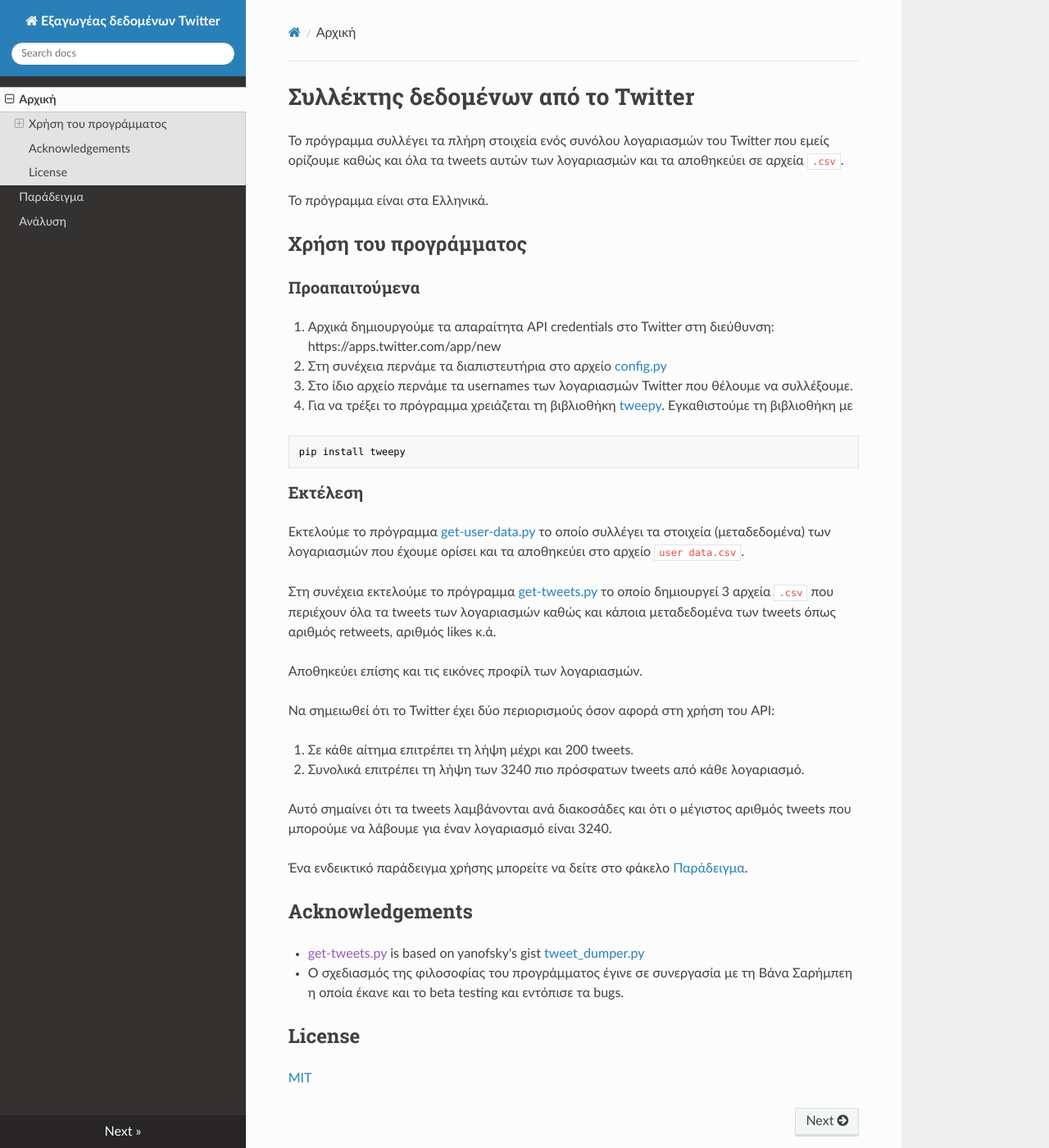
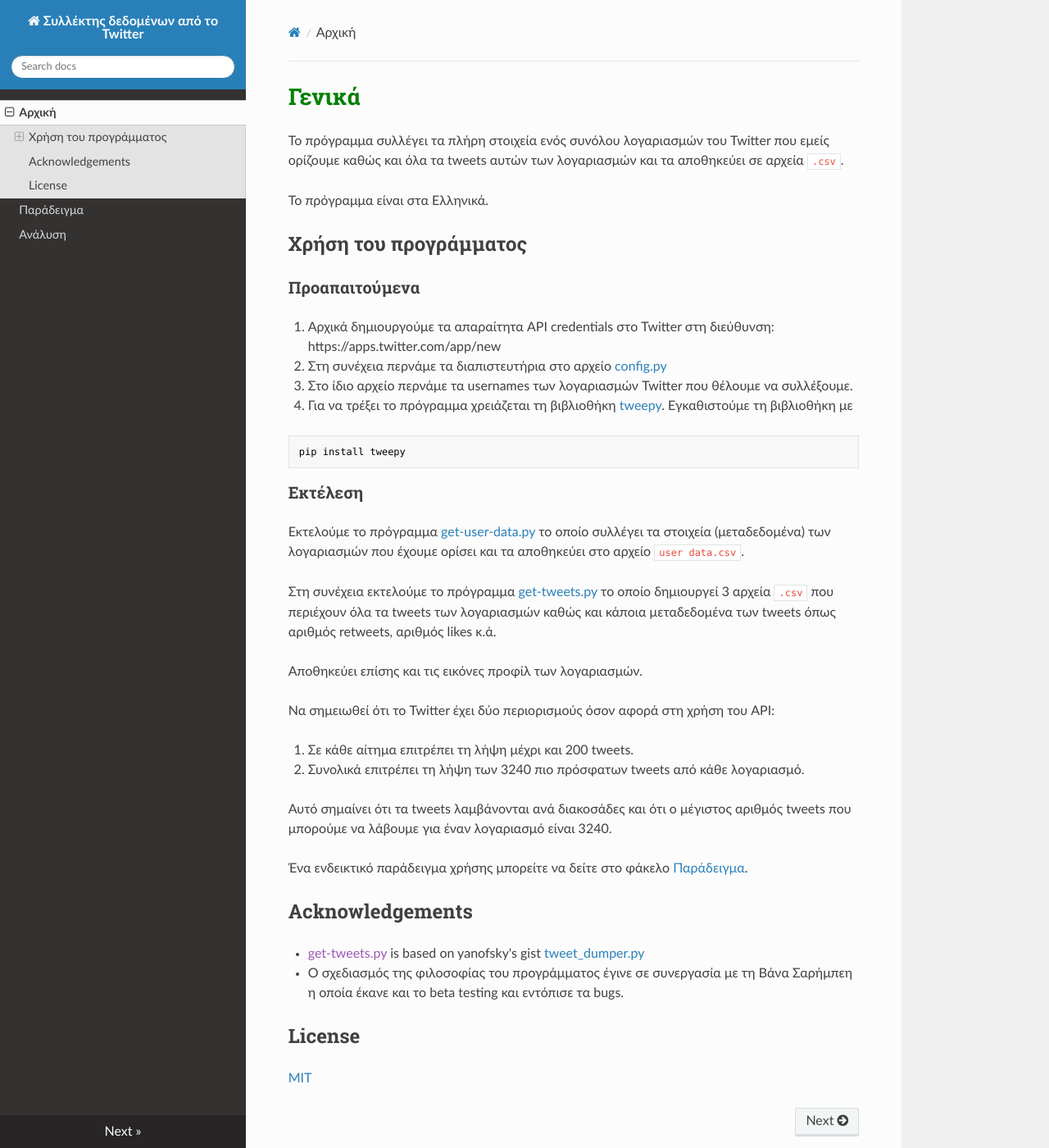
Before and after one commit to Protonotarios/get-tweets, an MkDocs documentation site: the page built from docs/index.md, in a window 1280 px wide and 1400 px high. Shown: the whole window at 82% size. Built offline with MkDocs 1.6.1, drawn with Linux system fonts in a browser that asks for light colours; nearby versions of some CDN libraries; old or Windows-style settings are respelled for this version of MkDocs.

Commit message:
Βελτιώσεις

```diff
--- /dev/null
+++ b/docs/extra.css
@@ -0,0 +1,3 @@
+h1 {
+  color: green;
+}
--- a/docs/index.md
+++ b/docs/index.md
@@ -1,4 +1,4 @@
-# Συλλέκτης δεδομένων από το Twitter
+# Γενικά
 
 Το πρόγραμμα συλλέγει τα πλήρη στοιχεία ενός συνόλου λογαριασμών
 του Twitter που εμείς ορίζουμε καθώς και όλα τα tweets αυτών των
--- a/mkdocs.yml
+++ b/mkdocs.yml
@@ -1,6 +1,7 @@
-site_name: Εξαγωγέας δεδομένων Twitter
+site_name: Συλλέκτης δεδομένων από το Twitter
 pages:
 - Αρχική: index.md
 - Παράδειγμα: Παράδειγμα/README.md
 - Ανάλυση: Παράδειγμα/README2.md
 theme: readthedocs
+extra_css: [extra.css]
```
